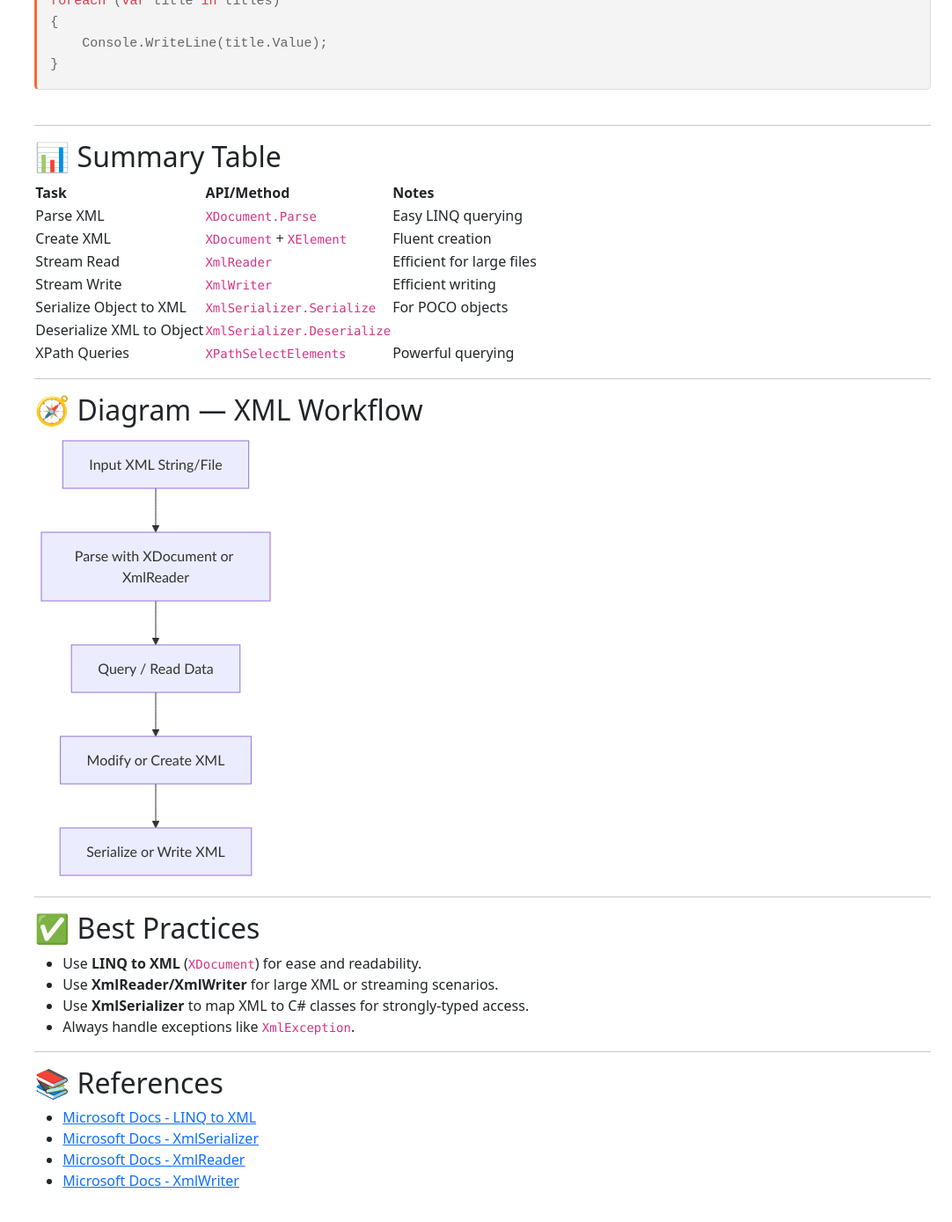
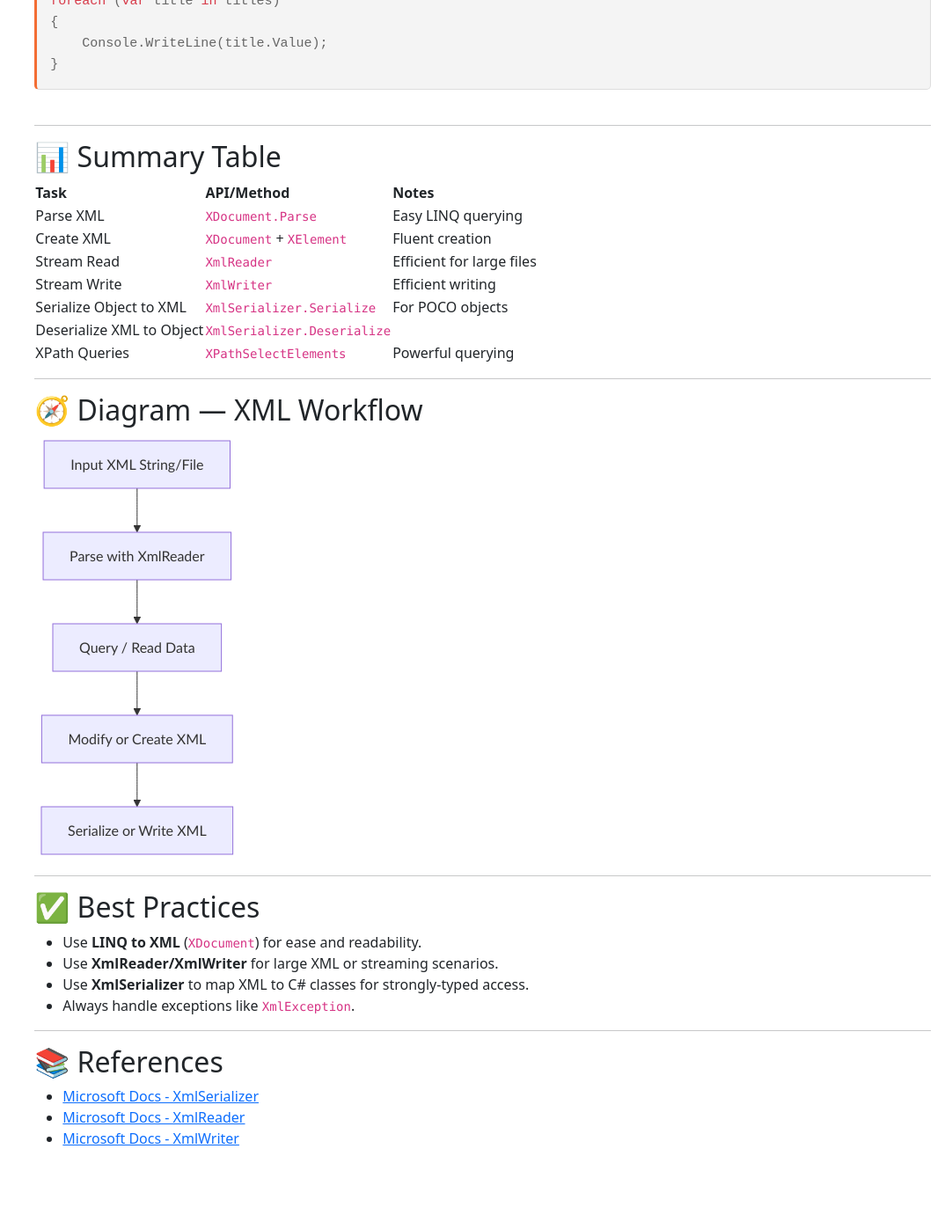
Before and after one commit to buribalkan/C-SHARP-Training, a Jekyll site: the page built from XML-Operations.md, in a window 1280 px wide and 1400 px high, scrolled down 3502 px. Shown: the top 1389 px of the window at 88% size, without its empty margins (198-1280 px from the left). Built offline with Jekyll 4.4.1, drawn with Linux system fonts in a browser that asks for light colours; nearby versions of some CDN libraries; our own code applies the rules of GitHub Pages for plain Markdown files; after the commit the page ends 4854 px from its top, so only the background shows below that.

Commit message:
Update XML-Operations.md

````diff
--- a/XML-Operations.md
+++ b/XML-Operations.md
@@ -180,7 +180,7 @@ foreach (var title in titles)
 
 ```mermaid
 flowchart TD
-    A[Input XML String/File] --> B[Parse with XDocument or XmlReader]
+    A[Input XML String/File] --> B[Parse with XmlReader]
     B --> C[Query / Read Data]
     C --> D[Modify or Create XML]
     D --> E[Serialize or Write XML]
@@ -199,7 +199,6 @@ flowchart TD
 
 ## 📚 References
 
-- [Microsoft Docs - LINQ to XML](https://learn.microsoft.com/en-us/dotnet/standard/linq/linq-to-xml-overview)
 - [Microsoft Docs - XmlSerializer](https://learn.microsoft.com/en-us/dotnet/api/system.xml.serialization.xmlserializer)
 - [Microsoft Docs - XmlReader](https://learn.microsoft.com/en-us/dotnet/api/system.xml.xmlreader)
 - [Microsoft Docs - XmlWriter](https://learn.microsoft.com/en-us/dotnet/api/system.xml.xmlwriter)
````
